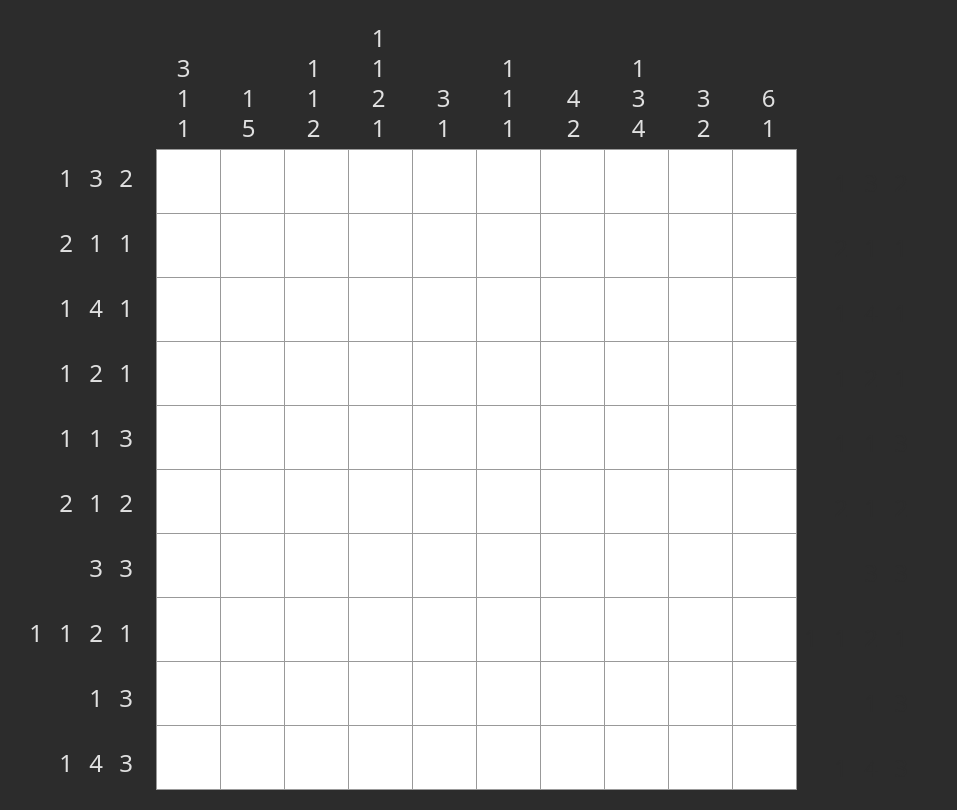
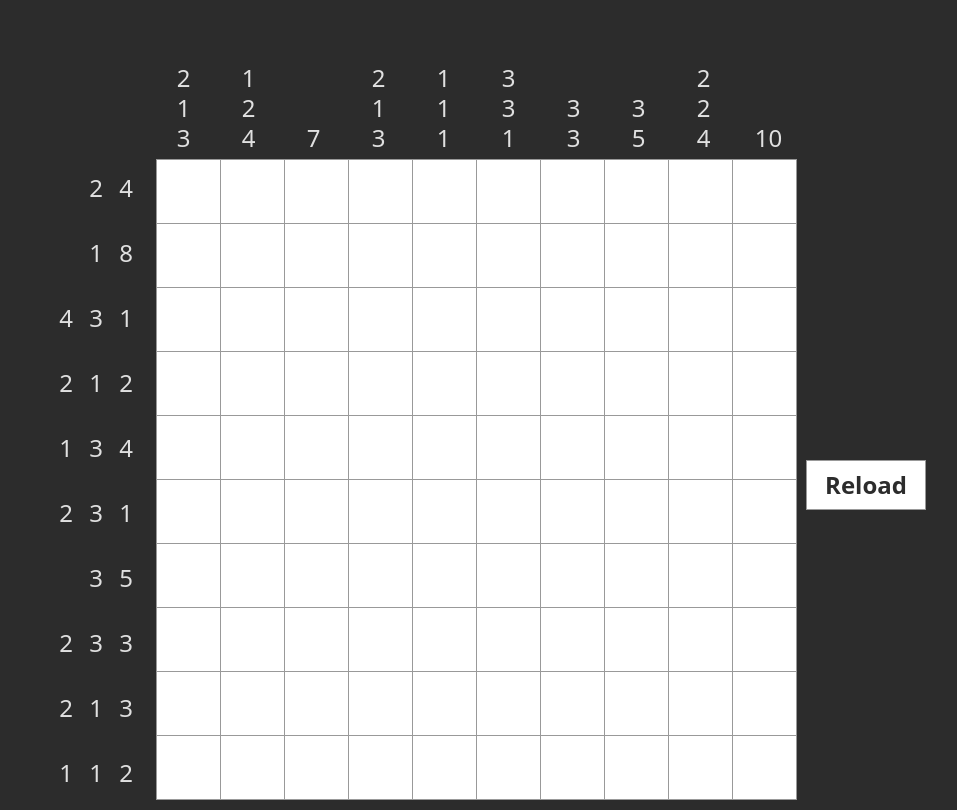
Before and after one commit to WilsonWang888/PuzzleHub, a Next.js app: page /picross in a window 1280 px wide. Shown: the whole page, without its empty margins (164-1121 px from the left). Built offline with nearby package versions, Linux system fonts and the light colour scheme.

Commit message:
mostly finished w/ victory and random seeding

```diff
--- a/src/components/picross-board.css
+++ b/src/components/picross-board.css
@@ -12,6 +12,7 @@
   text-align: center;
   padding-bottom: 10px;
   margin-top: 20px;
+  height: 140px;
 }
 
 .topArr{
@@ -40,6 +41,7 @@
   padding-right: 15px;
   flex-direction: column;
   align-items: flex-end;
+  width: 140px;
 }
 
 .sideArr{
@@ -67,6 +69,12 @@
   vertical-align:auto;
 }
 
+.resetPanel{
+  width: 140px;
+  align-items: center;
+  display: flex;
+}
+
 .midsection{
   width: 100%;
   display: flex;
@@ -87,3 +95,10 @@
   -ms-user-select: none;
   user-select: none;
 }
+
+.victoryIndicator{
+  margin-left: auto;
+  margin-right: auto;
+  font-size: 52;
+  color: chartreuse;
+}
--- a/src/components/picross-board.tsx
+++ b/src/components/picross-board.tsx
@@ -3,18 +3,25 @@ import PicrossTile from "./picross-tile";
 import './picross-board.css'
 import seedrandom from "seedrandom";
 import { useState } from 'react';
+import { useRouter } from "next/router";
+import ReloadButton from "./reload-button";
+
+var trackingBoard: Array<Array<boolean>>;
+var boardData: Array<Array<boolean>>;
 
 function genBoard(width: number, height: number){
   var board = [];
   var randomVal;
   const seedrandom = require('seedrandom');
-  const rng = seedrandom('11223212');
+  const seed = new Date().getTime().toString()
+  const rng = seedrandom(seed);
+  console.log('generating board')
 
   for(var i = 0 ; i < width ; i++) {
     var row = [];
     for(var j = 0 ; j < height ; j++) {
       randomVal = rng();
-      if(randomVal > 0.5){
+      if(randomVal > 0.6){
         row.push(false)
       } else{
         row.push(true)
@@ -26,10 +33,16 @@ function genBoard(width: number, height: number){
   return board
 }
 
-const handleTileClick = (tileData: any) => {
-  // Do something with the data received from Tile
-  console.log(`Data received from Tile: ${tileData}`);
-};
+function compareStates(tracking: Array<Array<number>>, actual: Array<Array<number>>){
+  for(var i = 0; i < tracking.length; i++){
+    for(var j = 0; j < tracking.length; j++){
+      if(tracking[i][j] != actual[i][j]){
+        return false;
+      }
+    }
+  }
+  return true;
+}
 
 function countRows(boardData: Array<Array<boolean>>){
   var res: Array<Array<number>> = [];
@@ -77,18 +90,45 @@ function countCols(boardData: Array<Array<boolean>>){
   return res
 }
 
+function emptyBoard(width: number, height: number){
+  var board = [];
+
+  for(var i = 0 ; i < width ; i++) {
+    var row = [];
+    for(var j = 0 ; j < height ; j++) {
+      row.push(false)
+    }
+    board.push(row);
+  }
+  return board;
+}
+
 export default function PicrossBoard(props: any) {
   let width: number = props.width;
   let height: number = props.height;
-  let data = Array.from({length: height}, (_,h_index) => (Array.from({length: width}, (_,w_index) => (0))));
+  //let data = Array.from({length: height}, (_,h_index) => (Array.from({length: width}, (_,w_index) => (0))));
 
-  //const [boardData, setValue] = useState(genBoard)
-  const boardData = genBoard(width, height);
+  const [isVictory, setIsVictory] = useState(false)
+  boardData = genBoard(width, height);
+  trackingBoard = emptyBoard(width, height)
 
   const rowNums = countRows(boardData);
   const colNums = countCols(boardData)
-  console.log(rowNums)
   console.log(boardData)
+
+
+  const handleTileClick = (width: number, height: number, setIsVictory: Function) => {
+    trackingBoard[width][height] = !trackingBoard[width][height]
+
+    if(compareStates(countCols(trackingBoard),countCols(boardData))
+    && compareStates(countRows(trackingBoard),countRows(boardData))){
+      setIsVictory(true)
+      console.log("VERIFIED")
+    } else{
+      setIsVictory(false)
+      console.log("DEVERIFIED")
+    }
+  }
 
   return (
     <div>
@@ -116,7 +156,7 @@ export default function PicrossBoard(props: any) {
           </div>
         </div>
         <div className="board">
-          {data.map((row, rowIndex) => (
+          {boardData.map((row, rowIndex) => (
             <div key={rowIndex} className="row">
               {row.map((component, colIndex) => (
                 <PicrossTile key={rowIndex + '-' + colIndex} onClick={handleTileClick} width={rowIndex} height={colIndex}></PicrossTile>
@@ -124,17 +164,12 @@ export default function PicrossBoard(props: any) {
             </div>
           ))}
         </div>
-        <div className="sideContainer" hidden>
-          <div className="sideNums">
-            {rowNums.map((col, rowIndex) => (
-              <div key={rowIndex} className="sideArr">
-                {col.map((component: any, colIndex) => (
-                  <div className="sideCell sleeperCell unselectable" >{component}</div>
-                ))}
-              </div>
-            ))}
-          </div>
+        <div className="resetPanel">
+          <ReloadButton></ReloadButton>
         </div>
+      </div>
+      <div className="victoryIndicator" >
+        <p hidden={!isVictory}>you win</p>
       </div>
     </div>
   );
--- a/src/components/picross-tile.css
+++ b/src/components/picross-tile.css
@@ -13,9 +13,13 @@
 }
 
 .checked {
-  background: #4BB5AC;
+  background: #F900FF;
 }
 
 .unchecked {
   background: #fff;
 }
+
+.win {
+  background: #06FF00;
+}
--- a/src/components/picross-tile.tsx
+++ b/src/components/picross-tile.tsx
@@ -5,12 +5,12 @@ export default function PicrossTile(props: any) {
   const height = props.height
   const width = props.width
   const onClick = props.onClick
+  const setIsVictory = props.setIsVictory
   const [clicked, setValue] = useState(false)
 
   function handleClick(){
     setValue(!clicked);
-    const bubble = 'clicked ' + width + height
-    onClick(bubble);
+    onClick(width, height, setIsVictory);
   }
 
   return <button
--- /dev/null
+++ b/src/components/reload-button.css
@@ -0,0 +1,13 @@
+
+.reloadButton{
+  background: #fff;
+  color: #2C2C2C;
+  border: 1px solid #999;
+  font-size: 24px;
+  font-weight: bold;
+  line-height: 34px;
+  height: 50px;
+  text-align: center;
+  width: 120px;
+  margin:auto
+}
--- /dev/null
+++ b/src/components/reload-button.tsx
@@ -0,0 +1,17 @@
+import { useRouter } from 'next/router';
+import './reload-button.css'
+
+
+const ReloadButton = () => {
+  const router = useRouter();
+
+  const reloadComponent = () => {
+    router.reload(); // Reload the current page
+  };
+
+  return (
+      <button onClick={reloadComponent} className='reloadButton'>Reload</button>
+  );
+};
+
+export default ReloadButton;
--- a/src/pages/picross.tsx
+++ b/src/pages/picross.tsx
@@ -2,9 +2,12 @@
 import React from 'react';
 import PicrossTile from '../components/picross-tile'
 import '../styles/global.css'
-import PicrossBoard from '@/components/picross-board';
 
 export default PicrossPage;
+
+import dynamic from 'next/dynamic'
+
+const PicrossBoard = dynamic(() => import('../components/picross-board'), { ssr: false })
 
 function PicrossPage() {
   return (
```
